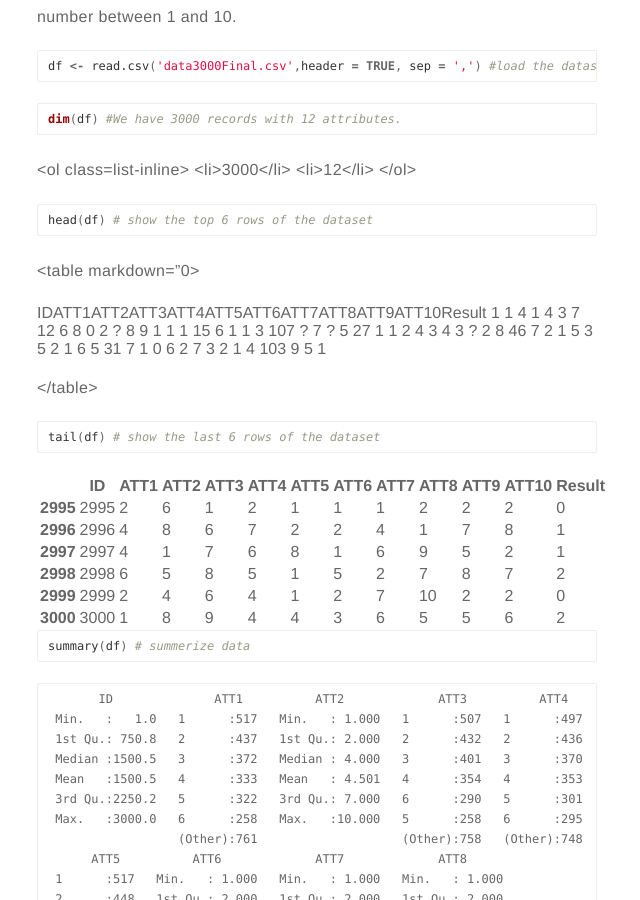
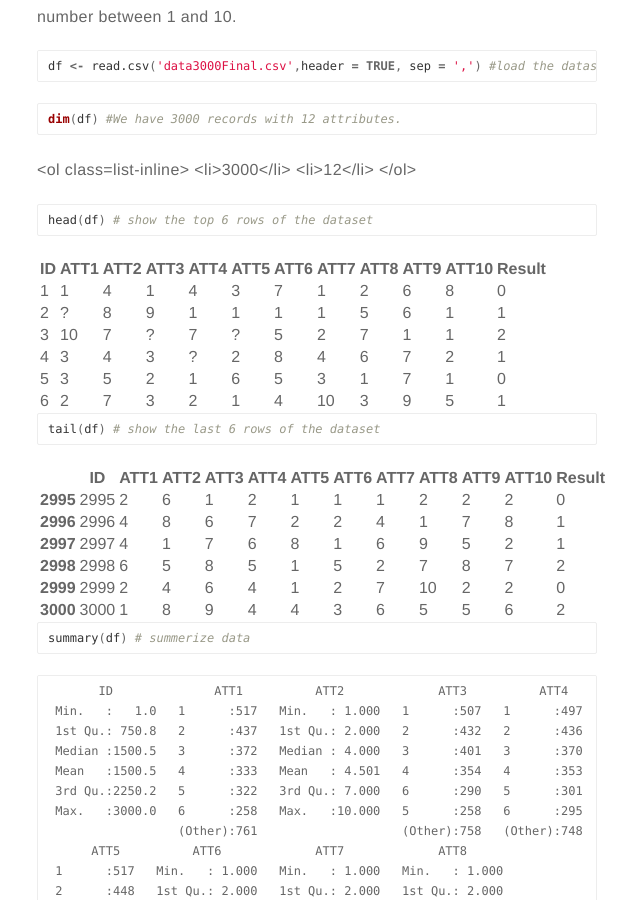
Before and after one commit to lawko698/lawko698.github.io, a Jekyll site: the page built from _posts/2018-08-16-classification-imbalance-classes.markdown, in a window 1280 px wide and 900 px high, scrolled down 3289 px. Shown: the whole window, without its empty margins (323-963 px from the left). Built offline with Jekyll 4.4.1, drawn with Linux system fonts in a browser that asks for light colours.

Commit message:
Update 2018-08-16-classification-imbalance-classes.markdown

````diff
--- a/_posts/2018-08-16-classification-imbalance-classes.markdown
+++ b/_posts/2018-08-16-classification-imbalance-classes.markdown
@@ -163,7 +163,7 @@ head(df) # show the top 6 rows of the dataset
 ```
 
 
-<table markdown="0>
+<table>
 <thead><tr><th scope=col>ID</th><th scope=col>ATT1</th><th scope=col>ATT2</th><th scope=col>ATT3</th><th scope=col>ATT4</th><th scope=col>ATT5</th><th scope=col>ATT6</th><th scope=col>ATT7</th><th scope=col>ATT8</th><th scope=col>ATT9</th><th scope=col>ATT10</th><th scope=col>Result</th></tr></thead>
 <tbody>
 	<tr><td>1 </td><td>1 </td><td>4 </td><td>1 </td><td>4 </td><td>3 </td><td>7 </td><td> 1</td><td>2 </td><td>6 </td><td>8 </td><td>0 </td></tr>
````
